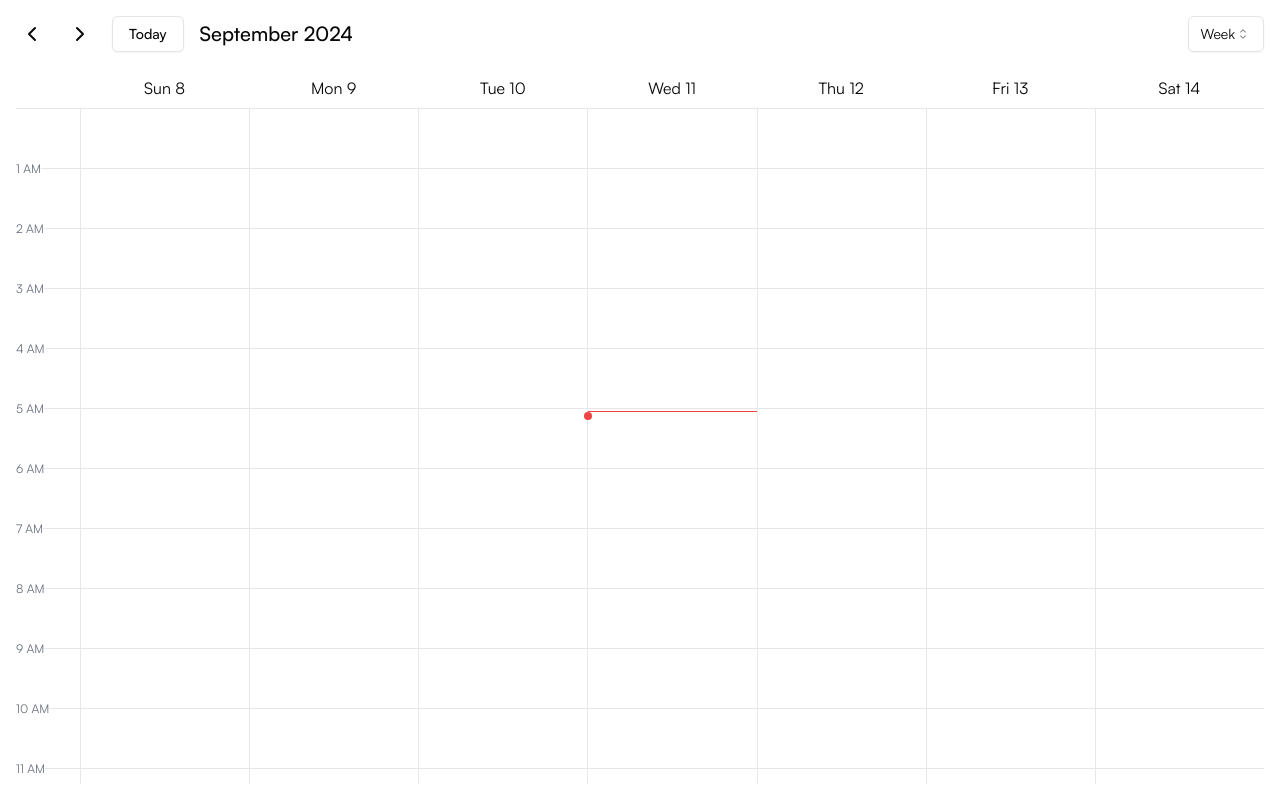
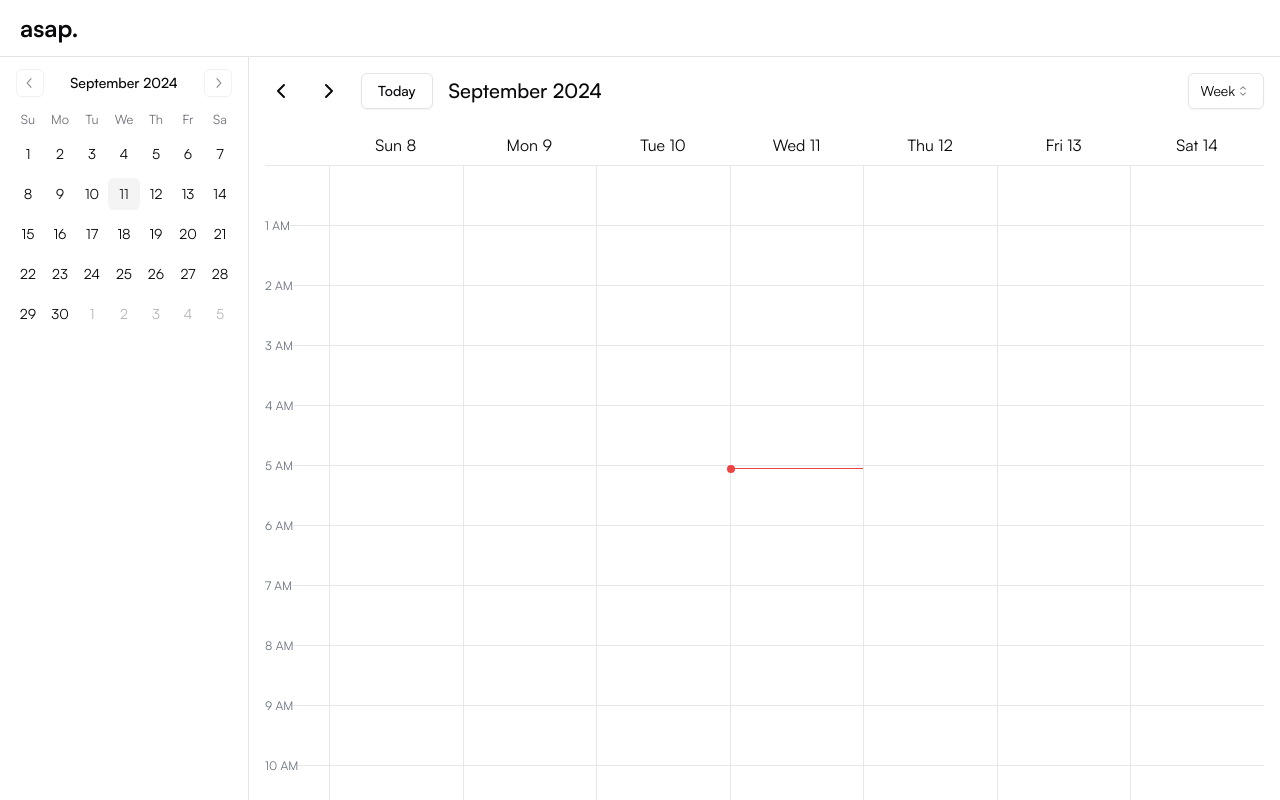
Before and after one commit to alexleyoung/asap, a Next.js app in the folder Frontend/asap-web/: page /dashboard in a window 1280 px wide. Built offline with nearby package versions, Linux system fonts and the light colour scheme.

Commit message:
dev: header and aside

```diff
--- a/Frontend/asap-web/src/app/dashboard/layout.tsx
+++ b/Frontend/asap-web/src/app/dashboard/layout.tsx
@@ -1,7 +1,21 @@
+import { Calendar } from "@/components/ui/calendar";
+
 export default function DashboardLayout({
   children,
 }: {
   children: React.ReactNode;
 }) {
-  return <main>{children}</main>;
+  return (
+    <div className='flex h-screen w-screen flex-col overflow-hidden'>
+      <header className='px-5 py-3 border-b border-border flex justify-between'>
+        <h1 className='text-2xl font-bold'>asap.</h1>
+      </header>
+      <div className='flex flex-grow h-full'>
+        <aside className='border-r border-border'>
+          <Calendar mode='single' />
+        </aside>
+        <main className='flex-grow h-full'>{children}</main>
+      </div>
+    </div>
+  );
 }
--- a/Frontend/asap-web/src/components/ui/schedule/Schedule.tsx
+++ b/Frontend/asap-web/src/components/ui/schedule/Schedule.tsx
@@ -56,6 +56,7 @@ import { Button } from "@/components/ui/button";
 import { Input } from "@/components/ui/input";
 import { Label } from "@/components/ui/label";
 import { ChevronLeft, ChevronRight } from "lucide-react";
+import { ScrollArea } from "../scroll-area";
 
 type ScheduleItem = {
   id: string;
@@ -366,6 +367,11 @@ const Schedule: React.FC<ScheduleProps> = ({
   const renderDayView = useCallback(() => {
     return (
       <div className='flex flex-col h-full'>
+        <div className='flex'>
+          <div className='w-16' />
+          <div className='flex-1 py-2'>{format(currentDate, "EEE d")}</div>
+        </div>
+        <div className='flex flex-col h-full'>
           <div className='flex-1 overflow-y-auto relative' ref={scheduleRef}>
             <div className='flex h-[1440px]'>
               <div className='w-16 flex-shrink-0 bg-background z-10'>
@@ -396,8 +402,9 @@ const Schedule: React.FC<ScheduleProps> = ({
                   )}
                 <div
                   id='current-time-line'
-                className='absolute left-0 right-0 border-t border-red-500 pointer-events-none flex items-center'>
-                <div className='w-2 h-2 rounded-full bg-red-500 -ml-1'></div>
+                  className='absolute z-10 left-0 right-0 border-t border-red-500 pointer-events-none flex items-center'>
+                  <div className='size-2 z-10 rounded-full bg-red-500 -my-1 -ml-1'></div>
+                </div>
               </div>
             </div>
           </div>
@@ -419,7 +426,7 @@ const Schedule: React.FC<ScheduleProps> = ({
     const now = new Date();
 
     return (
-      <div className='flex flex-col h-full'>
+      <div className='flex flex-col'>
         <div className='flex'>
           <div className='w-16' />
           {days.map((day) => (
@@ -461,13 +468,13 @@ const Schedule: React.FC<ScheduleProps> = ({
                 {isSameDay(now, day) && (
                   <div
                     id='current-time-line'
-                    className='absolute left-0 right-0 border-t border-red-500 pointer-events-none flex items-center'
+                    className='absolute z-10 left-0 right-0 border-t border-red-500 pointer-events-none flex items-center'
                     style={{
                       top: `${
                         ((now.getHours() * 60 + now.getMinutes()) / 1440) * 100
                       }%`,
                     }}>
-                    <div className='w-2 h-2 rounded-full bg-red-500 -ml-1'></div>
+                    <div className='size-2 z-10 rounded-full bg-red-500 -my-1 -ml-1'></div>
                   </div>
                 )}
               </div>
@@ -533,8 +540,11 @@ const Schedule: React.FC<ScheduleProps> = ({
   };
 
   return (
-    <DndContext onDragEnd={handleDragEnd} modifiers={[snapToTimeSlot]}>
-      <div className='h-screen flex flex-col p-4 bg-background text-foreground'>
+    <DndContext
+      onDragEnd={handleDragEnd}
+      modifiers={[snapToTimeSlot]}
+      autoScroll={false}>
+      <div className='flex-grow h-full flex flex-col p-4 bg-background text-foreground'>
         <div className='flex justify-between items-center mb-4'>
           <div className='flex gap-4 items-center'>
             <ChevronLeft
@@ -571,11 +581,11 @@ const Schedule: React.FC<ScheduleProps> = ({
             </Select>
           </div>
         </div>
-        <div className='flex-1 overflow-hidden'>
+        <ScrollArea className='h-full'>
           {view === "day" && renderDayView()}
           {view === "week" && renderWeekView()}
           {view === "month" && renderMonthView()}
-        </div>
+        </ScrollArea>
         <Dialog open={newItem !== null} onOpenChange={() => setNewItem(null)}>
           <DialogContent>
             <DialogHeader>
```
Lines whose indentation alone changed are shown as unchanged.
